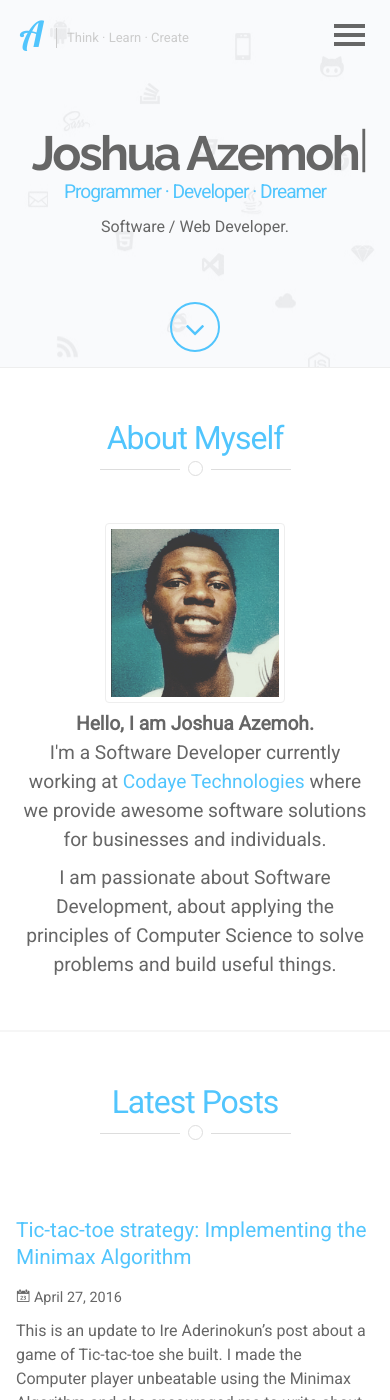
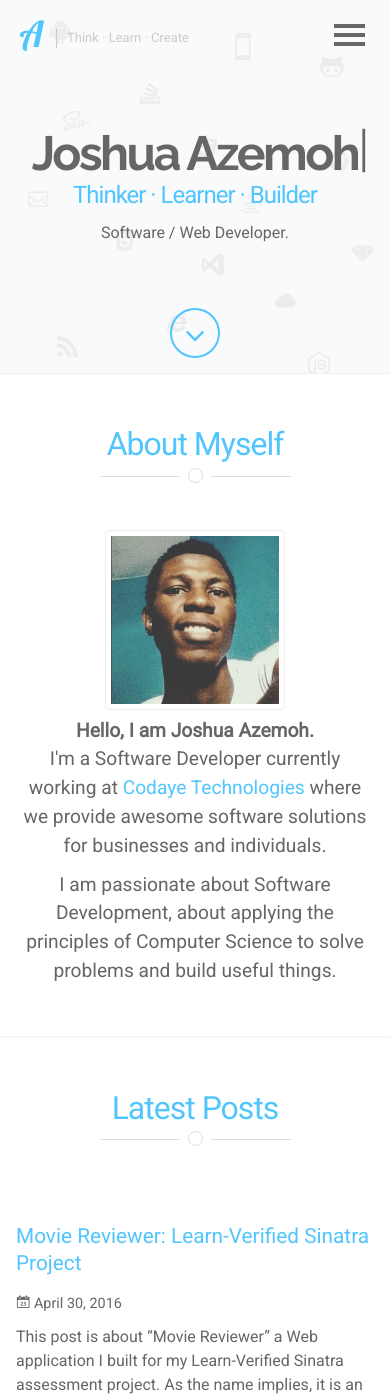
Before and after one commit to azemoh/azemoh.com, a Jekyll site: the page built from index.html, in a window 390 px wide and 1400 px high. Built offline with Jekyll 4.4.1, drawn with Linux system fonts in a browser that asks for light colours; nearby versions of some CDN libraries; some web fonts are replaced; some of the changed text lies outside the part shown.

Commit message:
Post: Movie Review

````diff
--- a/_config.dev.yml
+++ b/_config.dev.yml
@@ -1,7 +1,7 @@
 title: Joshua Azemoh
 brand: Azemoh
 email: joshazemoh@gmail.com
-tagline: Programmer · Developer · Dreamer
+tagline: Thinker · Learner · Builder
 motor: Think · Learn · Create
 markdown: kramdown
 
--- a/_config.yml
+++ b/_config.yml
@@ -1,7 +1,7 @@
 title: Joshua Azemoh
 brand: Azemoh
 email: joshazemoh@gmail.com
-tagline: Programmer · Developer · Dreamer
+tagline: Thinker · Learner · Builder
 motor: Think · Learn · Create
 markdown: kramdown
 
--- a/_layouts/post.html
+++ b/_layouts/post.html
@@ -6,7 +6,7 @@ layout: default
   <div class="hero-overlay wrapper">
     <div class="hero-intro">
       <h1 class="post--title">{{ page.title }}</h1>
-      <p class="post--meta"><i class="icon-date"></i> &nbsp;<date>{{ page.date | date: "%b %-d, %Y" }}</date>
+      <p class="post--meta"><i class="icon-date"></i> &nbsp;<date>{{ page.date | date: '%B %d, %Y' }}</date>
       {% if page.meta %} • {{ page.meta }}{% endif %}</p>
     </div>
   </div>
--- /dev/null
+++ b/_posts/2016-04-30-movie-review-learn-sinatra-project.md
@@ -0,0 +1,90 @@
+---
+layout: post
+title:  "Movie Reviewer: Learn-Verified Sinatra Project"
+date:   2016-04-30 15:00:00
+---
+
+This post is about "Movie Reviewer" a Web application I built for my [Learn-Verified](https://learn.co){:target="_blank"} Sinatra assessment project. As the name implies, it is an application for Movie reviews where users can submit movies and write reviews about other movies. This is my first full-fledge application using the Sinatra web framework and I want to write about the process and a little bit about Sinatra. You can watch a [demo](#demo) of the app and see the code on [Github](http://github.com/azemoh/movie-review){:target="_blank"}.
+
+### Sinatra
+
+Sinatra a is light-weight and unopinionated web framework written in Ruby, that allows quick building of web applications. It provides a great balance between simplicity and functionality for the developer. With a few lines of code as you see below, you can define routes and controller actions.
+
+```ruby
+require 'sinatra'
+
+get '/' do
+  "Hello world"
+end
+```
+
+Sinatra routes matches HTTP methods (get, post etc.) with a given URL pattern to render appropriate views or HTTP response. Read more about Sinatra on their intro [page](http://www.sinatrarb.com/intro.html){:target="_blank"}.
+
+
+### Project Setup
+
+Sinatra let you structure your app however you want as long as you configure the app and reference files and directories appropriately. After a little tinkering I settled for a Rails-like folder structure.
+
+```
+app/
+ |_ controllers/
+ |_ models/
+ |_ views/
+db/
+ |_ migrate/
+ |_ schema.rb
+public/
+spec/
+config.ru
+Gemfile
+```
+
+### Models and Associations
+
+A Movie Review domain requires three basic models: a User, the Movie and Reviews. This project make use of Active Record, a great ORM (Object Relation Mapper) for mapping Ruby objects to database tables and building their relationships. Declaring model associations with Active Record is easy and intuitive.
+
+- A user `has_many` movies
+- A user `has_many` reviews
+- A movie `belongs_to` a user
+- A movie `has_many` reviews
+- A review `belongs_to` a movie
+- A review `belongs_to` a user
+
+### Testing
+
+The [Learn-Verified](https://learn.co){:target="_blank"} program is heavily test-driving, and this has taught me the importance of testing and how to write tests. Testing helps you detect bugs early and well written test help you write better and extensible code. I used Rspec to for unit testing the models and Capybara for integration tests of the controllers and views.
+
+![Testing]({{'/assets/img/posts/movie-review-testing.png' | prepend: sute.baseurl }}){:class="center-block"}
+
+### Views and static files
+
+For this project ERB is used for view templating, other options include Haml and Jade. First you need to tell Sinatra where to look for your views.
+
+```ruby
+configure do
+  set :views, 'app/views'
+  ...
+end
+```
+
+And for static JavaScript and CSS files you need to configure a public folder.
+
+```ruby
+configure do
+  ...
+  set :public_folder, 'public'
+end
+```
+
+Any file placed in the `public` folder is then served to the browser upon request. I used the [Foundation](http://foundation.zurb.com/sites.html) CSS library to give the views some basic styling, because I am fairly comfortable using the Bootstrap library I decided to try out Foundation with this project.
+
+### Conclusion
+
+I found Sinatra to be very flexible and it provided just the minimum tools to build a simple application from scratch. It is a balance between a bare-bones framework like Rack and a robust framework like Ruby on Rails.
+
+
+### Demo
+
+<div id="demo" class="video-wrapper">
+  <iframe src="https://www.youtube.com/embed/K1xCfdfBqNw" frameborder="0" allowfullscreen></iframe>
+</div>
--- a/assets/css/base/_global.scss
+++ b/assets/css/base/_global.scss
@@ -67,6 +67,11 @@ strong, b {
   font-size: 4.8em;
   letter-spacing: -4px;
   line-height: 1.08;
+
+  @media #{$tablet} {
+    font-size: 4rem;
+  }
+
   @media #{$smart-phone} {
     font-size: 3rem;
   }
--- a/assets/css/modules/_header.scss
+++ b/assets/css/modules/_header.scss
@@ -37,7 +37,7 @@
     }
     @media #{$tablet} {
       h2 {
-        font-size: 1.65em;
+        // font-size: 1.65em;
       }
       p {
         max-width: 500px;
@@ -49,7 +49,7 @@
         letter-spacing: -2.5px;
       }
       h2 {
-        font-size: 1.2em;
+        font-size: 1.5em;
       }
       p {
         font-size: 1em;
--- a/assets/css/style.css
+++ b/assets/css/style.css
@@ -517,6 +517,9 @@ strong, b {
   font-size: 4.8em;
   letter-spacing: -4px;
   line-height: 1.08; }
+  @media screen and (max-width: 700px) {
+    .huge {
+      font-size: 4rem; } }
   @media screen and (max-width: 480px) {
     .huge {
       font-size: 3rem; } }
@@ -957,6 +960,19 @@ hr {
   .row-divider:last-child {
     border-bottom: none; }
 
+.video-wrapper {
+  position: relative;
+  padding-bottom: 56.25%;
+  /* 16:9 */
+  padding-top: 25px;
+  height: 0; }
+  .video-wrapper iframe {
+    position: absolute;
+    top: 0;
+    left: 0;
+    height: 100%;
+    width: 100%; }
+
 .hero {
   position: relative;
   border-bottom: 1px solid #EEE;
@@ -989,15 +1005,13 @@ hr {
       max-width: 600px;
       margin: 10px auto 0; }
     @media screen and (max-width: 700px) {
-      .hero .hero-intro h2 {
-        font-size: 1.65em; }
       .hero .hero-intro p {
         max-width: 500px; } }
     @media screen and (max-width: 480px) {
       .hero .hero-intro h1 {
         letter-spacing: -2.5px; }
       .hero .hero-intro h2 {
-        font-size: 1.2em; }
+        font-size: 1.5em; }
       .hero .hero-intro p {
         font-size: 1em;
         max-width: 360px; } }
````
Also changed, not shown: assets/css/modules/_common.scss (+15 -0 lines), assets/img/posts/movie-review-testing.png (added).
